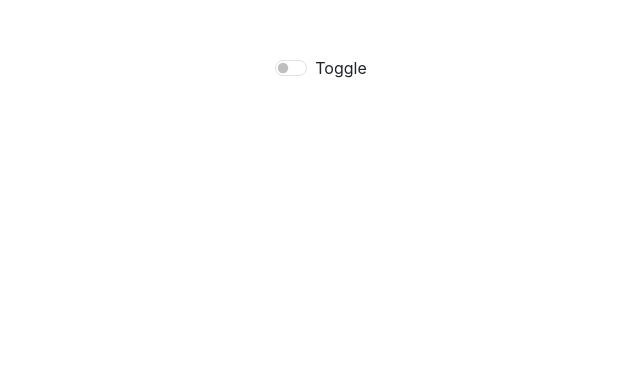
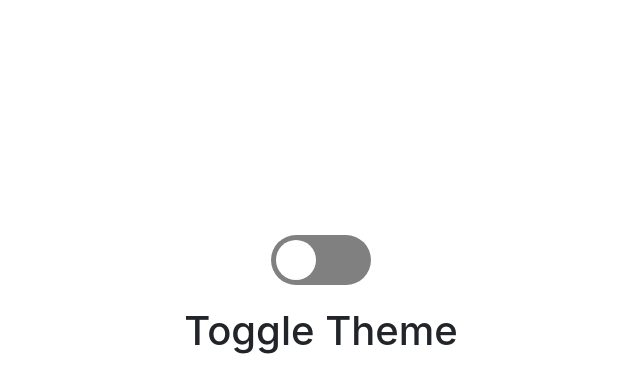
Before and after one commit to aryansharma15/theme_switcher, a React (Create React App) app: page / in a window 1280 px wide. Shown: the part 112-504 px from the top of the page, without its empty margins (319-959 px from the left). Built offline with nearby package versions, Linux system fonts and the light colour scheme; the HTML template or start-up script is replaced by a standard one.

Commit message:
recreated toggler

```diff
--- a/src/App.css
+++ b/src/App.css
@@ -11,3 +11,63 @@
 .toggler-input{
   width: 60px;
 }
+
+.toggle-div{
+  display: flex;
+  flex-direction: column;
+  height: 150px;
+  justify-content: space-between;
+  align-items: center;
+}
+
+
+/*  */
+input[type=checkbox] {
+  height: 0;
+  width: 0;
+  visibility: hidden;
+}
+
+label {
+  cursor: pointer;
+  /* text-indent: -9999px; */
+  width: 100px;
+  height: 50px;
+  background: grey;
+  display: block;
+  border-radius: 100px;
+  position: relative;
+}
+
+label:after {
+  content: '';
+  position: absolute;
+  top: 5px;
+  left: 5px;
+  width: 40px;
+  height: 40px;
+  background: #fff;
+  border-radius: 90px;
+  transition: 0.3s;
+}
+
+input:checked+label {
+  background: #bada55;
+}
+
+input:checked+label:after {
+  left: calc(100% - 5px);
+  transform: translateX(-100%);
+}
+
+label:active:after {
+  width: 70px;
+}
+
+/* // centering */
+body {
+  display: flex;
+  justify-content: center;
+  align-items: center;
+  height: 100vh;
+}
--- a/src/components/toggler.js
+++ b/src/components/toggler.js
@@ -7,23 +7,20 @@ const Toggler = (props) => {
 	const [state, setState] = useState(true);
 
 	return (
-		<div className="my-5">
-			{/* <button className="mx-3">Toggle Theme</button>
-			<Button className="mx-3" color="danger">
-				Toggle theme
-			</Button> */}
-			<Form className="container">
-				<FormGroup switch className="centered">
+		<div className="my-5 toggle-div">
+			{/* <Form className="container">
+            <FormGroup switch className="centered">
 					<Input type="switch" role="switch" className="toggler-input" />
 					<Label check className="">
 						Toggle
 					</Label>
 				</FormGroup>
-			</Form>
-			{/* <Label className="custom-toggle custom-toggle-primary">
-				<Input type="checkbox" checked="" className="mx-3" />
-				<span className="custom-toggle-slider rounded-circle" data-label-off="OFF" data-label-on="ON"></span>
-			</Label> */}
+			</Form> */}
+
+			<input type="checkbox" id="switch" />
+			<label for="switch"></label>
+
+			<h1>Toggle Theme</h1>
 		</div>
 	);
 };
```
